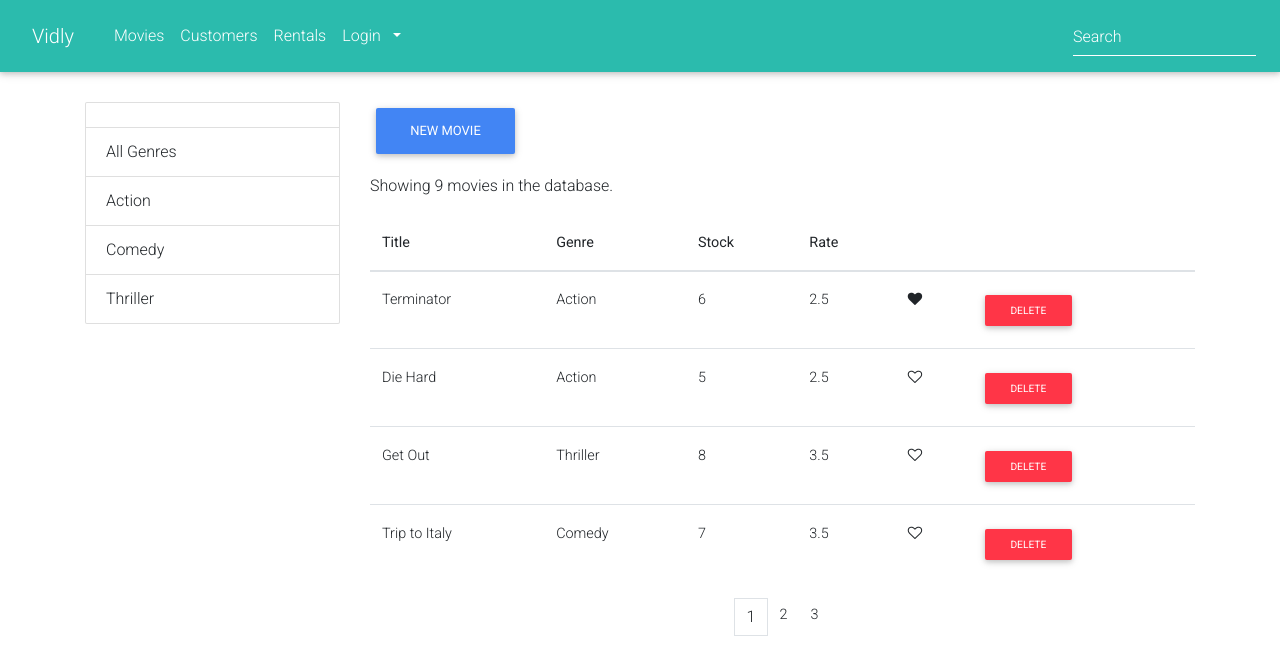
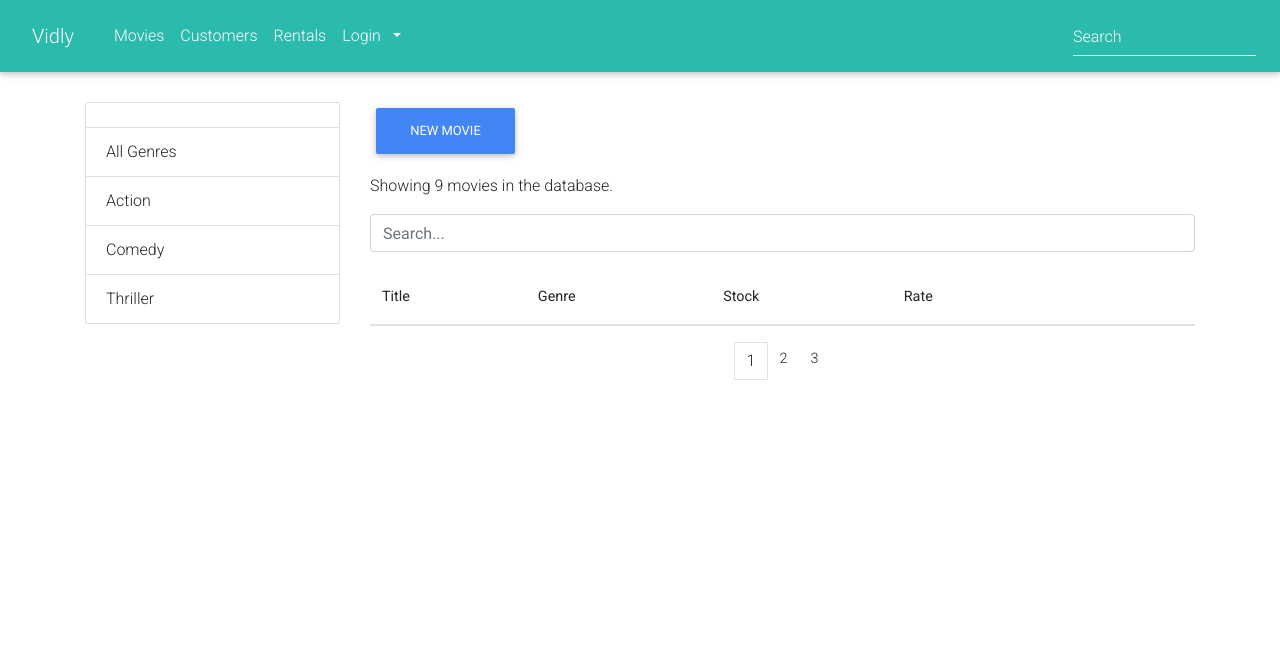
Before and after one commit to svitlanaf/React-VIDLY, a React (Create React App) app: page /movies in a window 1280 px wide. Shown: the top 658 px of the page. Built offline with nearby package versions, Linux system fonts and the light colour scheme.

Commit message:
Add searchBox component. Movie list is not showing...

```diff
--- a/src/components/movies.jsx
+++ b/src/components/movies.jsx
@@ -6,13 +6,17 @@ import { getGenres } from "../services/fakeGenreService";
 import { paginate } from "../utils/paginate";
 import MoviesTable from "./moviesTable";
 import { Link } from "react-router-dom";
+import SearchBox from "./searchBox";
+import _ from "lodash";
 
 class Movies extends Component {
   state = {
     movies: [],
     genres: [],
     currentPage: 1,
-    pageSize: 4
+    pageSize: 4,
+    searchQuery: "",
+    selectedGenre: null
   };
 
   componentDidMount() {
@@ -38,26 +42,40 @@ class Movies extends Component {
   };
 
   handleGenreSelect = genre => {
-    this.setState({ selectedGenre: genre, currentPage: 1 });
+    this.setState({ selectedGenre: genre, searchQuery: "", currentPage: 1 });
+  };
+
+  handleSearch = query => {
+    this.setState({ searchQuery: query, selectedGenre: null, currentPage: 1 });
+  };
+
+  getPageData = () => {
+    const {
+      pageSize,
+      currentPage,
+      selectedGenre,
+      searchQuery,
+      movies: allMovies
+    } = this.state;
+
+    let filtered = allMovies;
+    if (searchQuery)
+      filtered = allMovies.filter(m =>
+        m.title.toLowerCase().startsWith(searchQuery.toLocaleLowerCase())
+      );
+    else if (selectedGenre && selectedGenre._id)
+      filtered = allMovies.filter(m => m.genre._id === selectedGenre._id);
+
+    const movies = paginate(currentPage, pageSize);
+
+    return { totalCount: filtered.length, data: movies };
   };
 
   render() {
     const { length: count } = this.state.movies;
-    const {
-      pageSize,
-      currentPage,
-      selectedGenre,
-      movies: allMovies
-    } = this.state;
-
+    const { pageSize, currentPage, searchQuery } = this.state;
     if (count === 0) return <p>There are no movies in the database.</p>;
-
-    const filteredMovies =
-      selectedGenre && selectedGenre._id
-        ? allMovies.filter(m => m.genre._id === selectedGenre._id)
-        : allMovies;
-
-    const movies = paginate(filteredMovies, currentPage, pageSize);
+    const { totalCount, data: movies } = this.getPageData();
 
     return (
       <div className="row">
@@ -78,14 +96,15 @@ class Movies extends Component {
           >
             New Movie
           </Link>
-          <p>Showing {filteredMovies.length} movies in the database.</p>
+          <p>Showing {totalCount} movies in the database.</p>
+          <SearchBox value={searchQuery} onChange={this.handleSearch} />
           <MoviesTable
             movies={movies}
             onLike={this.handleLike}
             onDelete={this.handleDelete}
           />
           <Pagination
-            itemsCount={filteredMovies.length}
+            itemsCount={totalCount}
             pageSize={pageSize}
             currentPage={currentPage}
             onPageChange={this.handlePageChange}
--- /dev/null
+++ b/src/components/searchBox.jsx
@@ -0,0 +1,16 @@
+import React from "react";
+
+const SearchBox = ({ value, onChange }) => {
+  return (
+    <input
+      type="text"
+      name="query"
+      className="form-control my-3"
+      placeholder="Search..."
+      value={value}
+      onChange={e => onChange(e.currentTarget.value)}
+    />
+  );
+};
+
+export default SearchBox;
```
